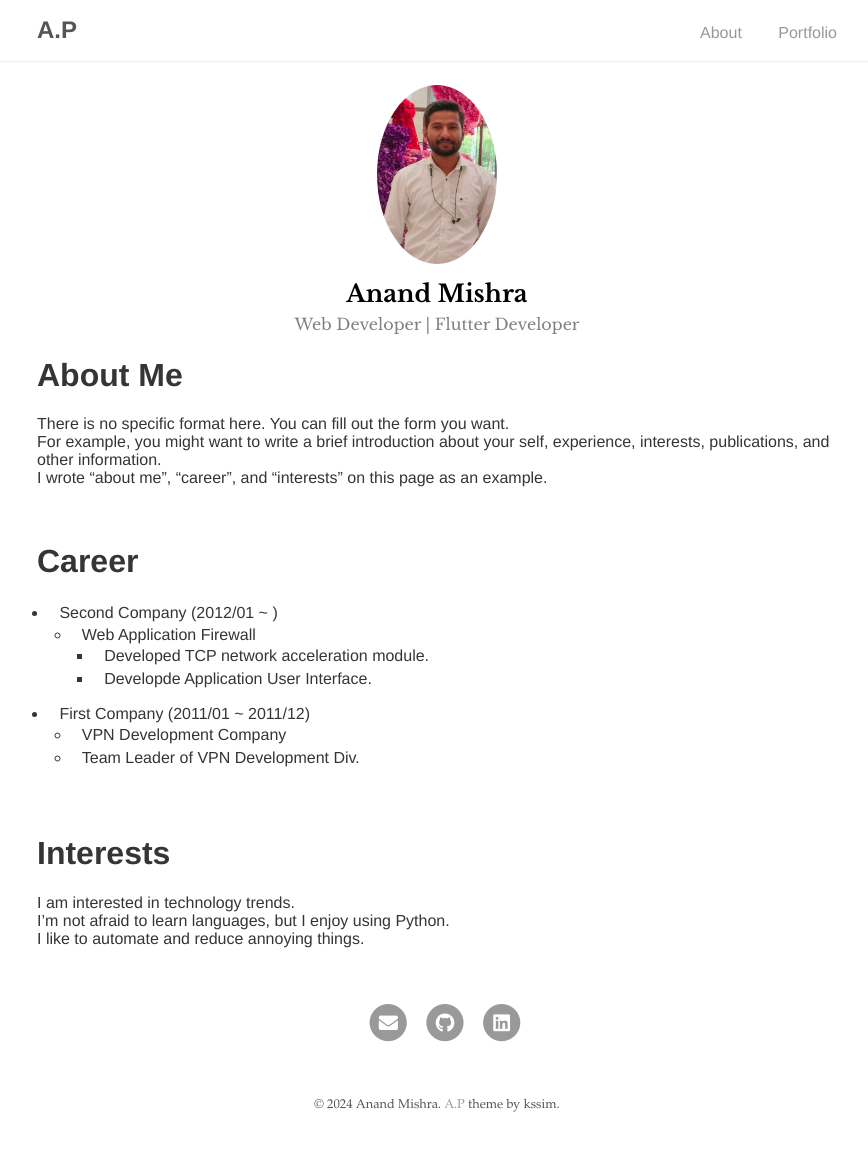
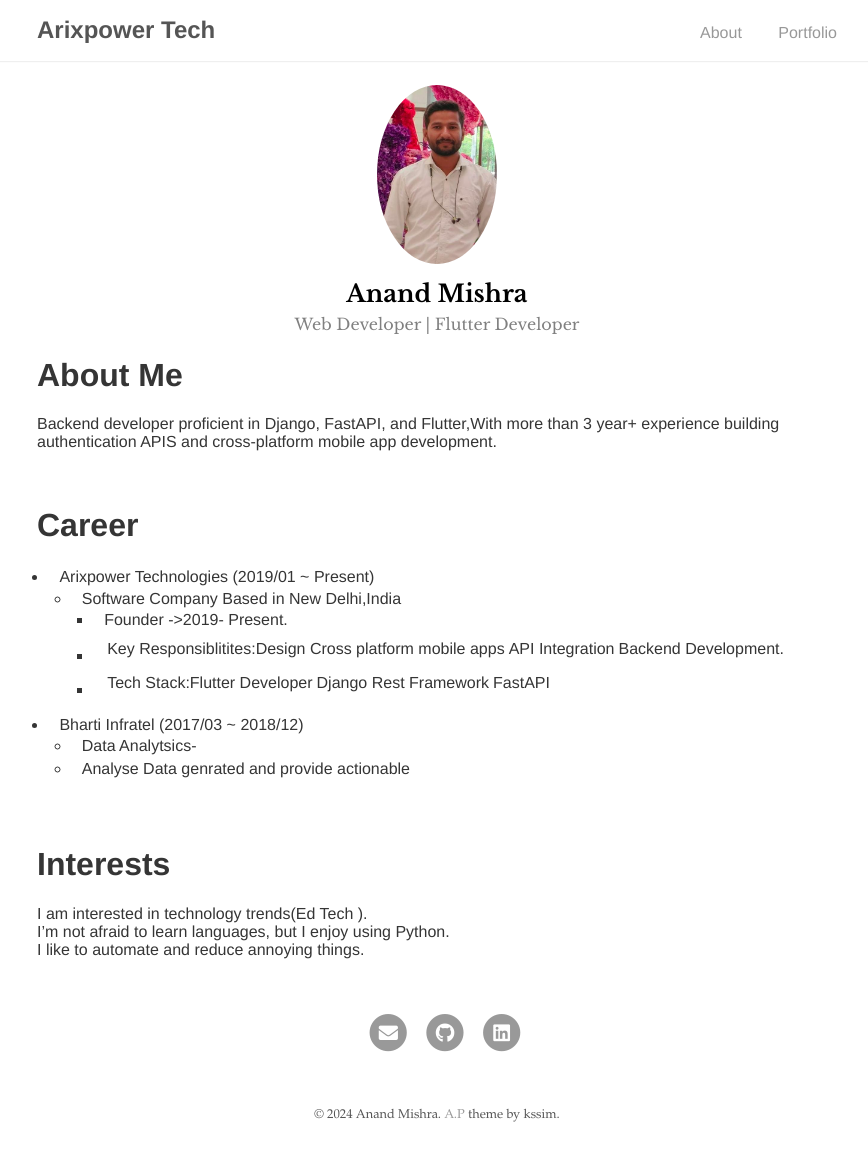
Before and after one commit to arixcod/portfolio1, a Jekyll site: the page built from index.md, in a window 1280 px wide. Shown: the whole page, without its empty margins (203-1071 px from the left). Built offline with Jekyll 4.4.1, drawn with Linux system fonts in a browser that asks for light colours; our own code applies the rules of GitHub Pages for plain Markdown files.

```diff
--- a/_config.yml
+++ b/_config.yml
@@ -1,5 +1,5 @@
 # Site settings
-title: A.P
+title: Arixpower Tech
 baseurl: "/portfolio1/"
 url: "https://github.com/arixcod"
 google_analytics: # Tracking ID, e.g. "UA-000000-01"
--- a/index.md
+++ b/index.md
@@ -3,24 +3,24 @@
 ---
 
 # About Me
-There is no specific format here. You can fill out the form you want.
-For example, you might want to write a brief introduction about your self, experience, interests, publications, and other information.
-I wrote "about me", "career", and "interests" on this page as an example.
+   Backend developer proficient in Django, FastAPI, and Flutter,With more than 3 year+ experience building authentication APIS and cross-platform mobile app development.
 
 <br/>
 
 # Career
-* Second Company (2012/01 ~ )
-  * Web Application Firewall
-    * Developed TCP network acceleration module.
-    * Developde Application User Interface.
-* First Company (2011/01 ~ 2011/12)
-  * VPN Development Company
-  * Team Leader of VPN Development Div.
+* Arixpower Technologies (2019/01 ~ Present)
+  * Software Company Based in New Delhi,India
+    * Founder ->2019- Present.
+    * Key Responsiblitites:Design Cross platform mobile apps | API Integration | Backend Development.
+    * Tech Stack:Flutter Developer | Django Rest Framework| FastAPI
+
+* Bharti Infratel (2017/03 ~ 2018/12)
+  * Data Analytsics-
+  * Analyse Data genrated and provide actionable
 
 <br/>
 
 # Interests
-I am interested in technology trends.
+I am interested in technology trends(Ed Tech ).
 I'm not afraid to learn languages, but I enjoy using Python.
 I like to automate and reduce annoying things.
```
